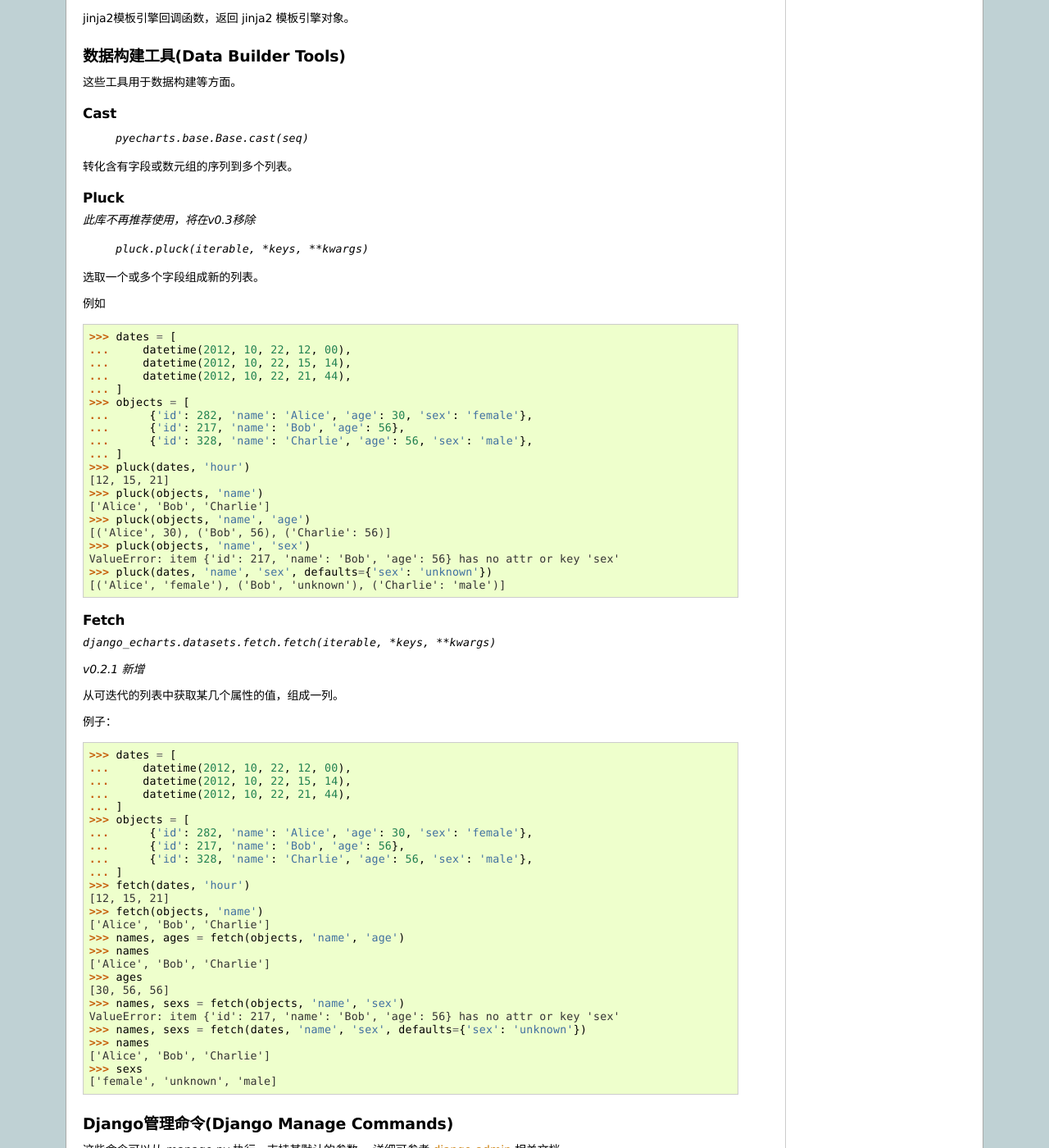
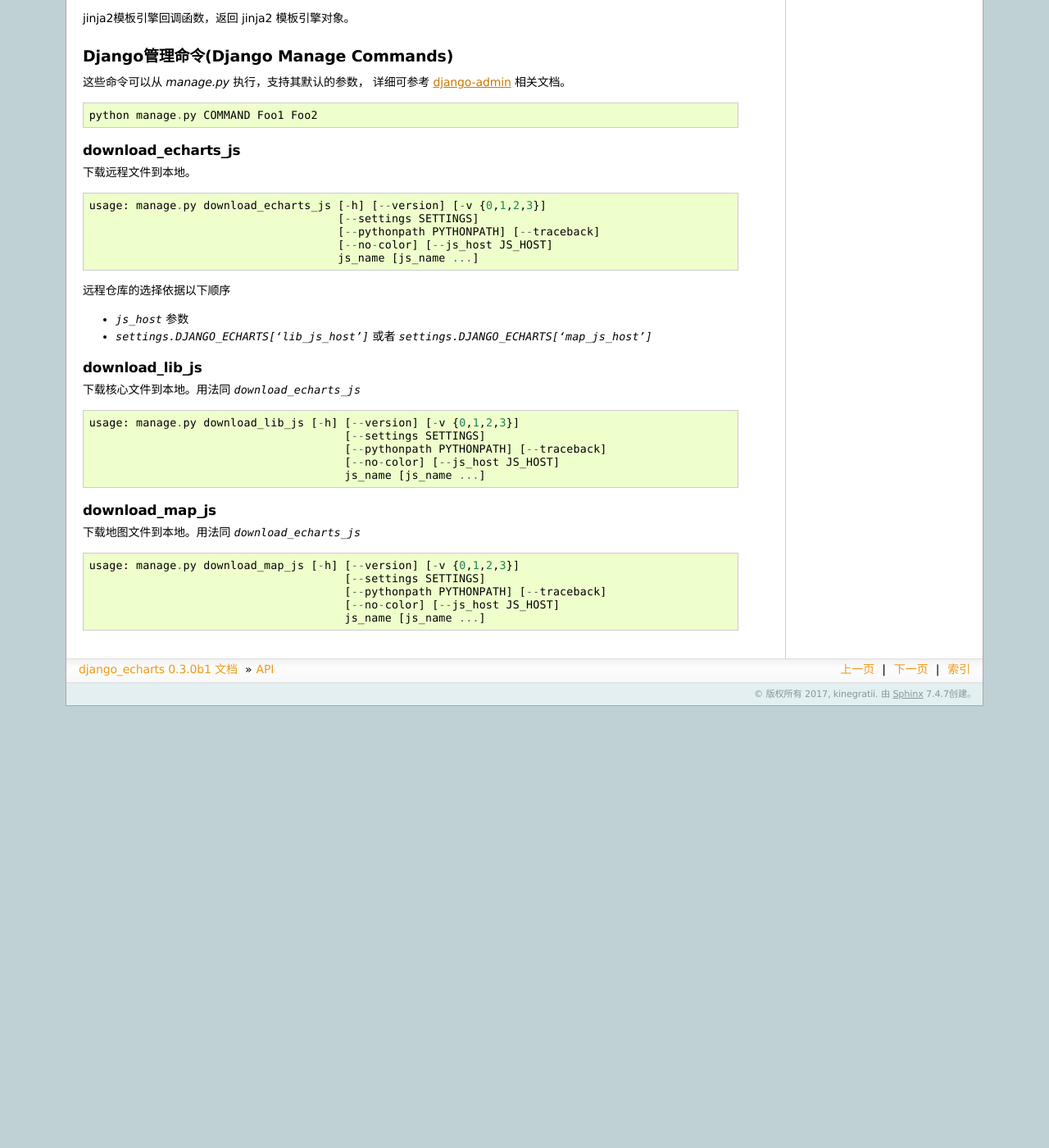
Before and after one commit to kinegratii/django-echarts, a Sphinx documentation site: the page built from docs/api.rst, in a window 1280 px wide and 1400 px high, scrolled down 2715 px. Shown: the whole window at 82% size. Built offline with Sphinx 7.4.7, drawn with Linux system fonts in a browser that asks for light colours; after the commit the page ends 3576 px from its top, so only the background shows below that; some of the changed text lies outside the part shown.

Commit message:
Update document

```diff
--- a/docs/api.rst
+++ b/docs/api.rst
@@ -184,88 +184,6 @@ Jinja2Environment
  `django_echarts.plugins.jinja2.environment`
 
 jinja2模板引擎回调函数，返回 jinja2 模板引擎对象。
-
-数据构建工具(Data Builder Tools)
-----------------------------------
-
-这些工具用于数据构建等方面。
-
-Cast
-++++++++
-
- `pyecharts.base.Base.cast(seq)`
-
-转化含有字段或数元组的序列到多个列表。
-
-Pluck
-++++++++
-
-*此库不再推荐使用，将在v0.3移除*
-
- `pluck.pluck(iterable, *keys, **kwargs)`
-
-选取一个或多个字段组成新的列表。
-
-例如
-
->>> dates = [
-...     datetime(2012, 10, 22, 12, 00),
-...     datetime(2012, 10, 22, 15, 14),
-...     datetime(2012, 10, 22, 21, 44),
-... ]
->>> objects = [
-...      {'id': 282, 'name': 'Alice', 'age': 30, 'sex': 'female'},
-...      {'id': 217, 'name': 'Bob', 'age': 56},
-...      {'id': 328, 'name': 'Charlie', 'age': 56, 'sex': 'male'},
-... ]
->>> pluck(dates, 'hour')
-[12, 15, 21]
->>> pluck(objects, 'name')
-['Alice', 'Bob', 'Charlie']
->>> pluck(objects, 'name', 'age')
-[('Alice', 30), ('Bob', 56), ('Charlie': 56)]
->>> pluck(objects, 'name', 'sex')
-ValueError: item {'id': 217, 'name': 'Bob', 'age': 56} has no attr or key 'sex'
->>> pluck(dates, 'name', 'sex', defaults={'sex': 'unknown'})
-[('Alice', 'female'), ('Bob', 'unknown'), ('Charlie': 'male')]
-
-Fetch
-++++++
-
-`django_echarts.datasets.fetch.fetch(iterable, *keys, **kwargs)`
-
-*v0.2.1 新增*
-
-从可迭代的列表中获取某几个属性的值，组成一列。
-
-例子：
-
->>> dates = [
-...     datetime(2012, 10, 22, 12, 00),
-...     datetime(2012, 10, 22, 15, 14),
-...     datetime(2012, 10, 22, 21, 44),
-... ]
->>> objects = [
-...      {'id': 282, 'name': 'Alice', 'age': 30, 'sex': 'female'},
-...      {'id': 217, 'name': 'Bob', 'age': 56},
-...      {'id': 328, 'name': 'Charlie', 'age': 56, 'sex': 'male'},
-... ]
->>> fetch(dates, 'hour')
-[12, 15, 21]
->>> fetch(objects, 'name')
-['Alice', 'Bob', 'Charlie']
->>> names, ages = fetch(objects, 'name', 'age')
->>> names
-['Alice', 'Bob', 'Charlie']
->>> ages
-[30, 56, 56]
->>> names, sexs = fetch(objects, 'name', 'sex')
-ValueError: item {'id': 217, 'name': 'Bob', 'age': 56} has no attr or key 'sex'
->>> names, sexs = fetch(dates, 'name', 'sex', defaults={'sex': 'unknown'})
->>> names
-['Alice', 'Bob', 'Charlie']
->>> sexs
-['female', 'unknown', 'male]
 
 Django管理命令(Django Manage Commands)
 ---------------------------------------
--- a/docs/changelog.rst
+++ b/docs/changelog.rst
@@ -8,9 +8,10 @@ v0.3.0b1
 
 - 移除对 Python2 的支持
 - 新增计数模块 `datasets.section_counter`
-- 部分函数增加 Key-Only Arguments (`PEP3102`_) 限定
+- 部分函数增加 Key-Only Arguments (`PEP 3102`_) 限定
+- 发布数据构建模块文档
 
-.. _PEP3102: https://www.python.org/dev/peps/pep-3102/
+.. _PEP 3102: https://www.python.org/dev/peps/pep-3102/
 
 v0.2.3 (20180114)
 -----------------
--- a/docs/tutorial.rst
+++ b/docs/tutorial.rst
@@ -12,11 +12,11 @@
 
     pip install django-echarts
 
-如果使用的是 Python2 的环境，可以使用 0.2 系列的最新版本。
+如果使用的是 Python2 的环境，可以使用 0.2.X 系列的最新版本。
 
 ::
 
-    pip install django-echarts~=0.2
+    pip install django-echarts==0.2.3
 
 如若使用最新的开发版本，可使用源码构建
 
--- a/requirements.txt
+++ b/requirements.txt
@@ -1,2 +1 @@
 django
-pluck
```
Also changed, not shown: other parts of docs/api.rst (+1 -1 lines), README.md (+2 -2 lines).
